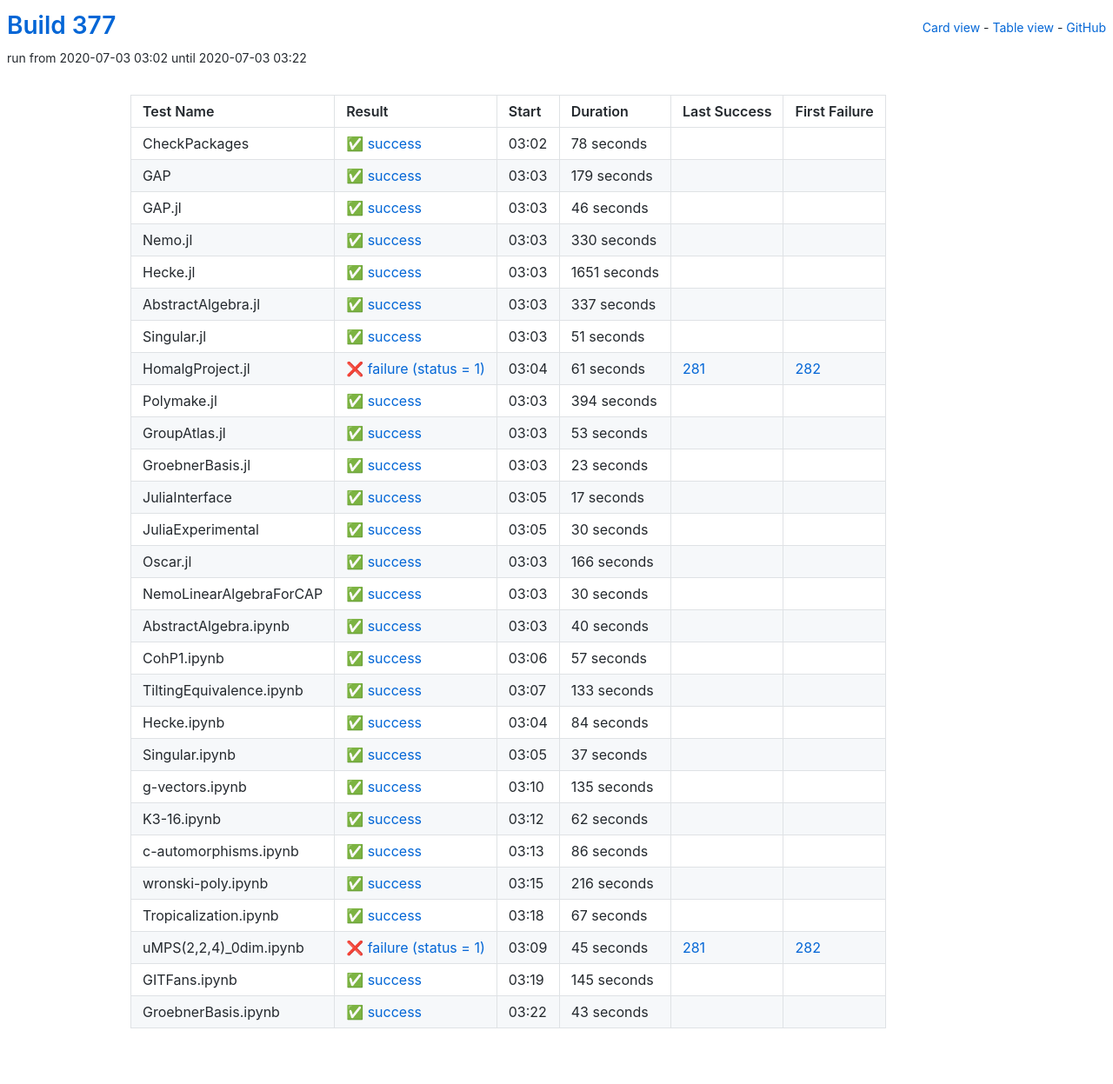
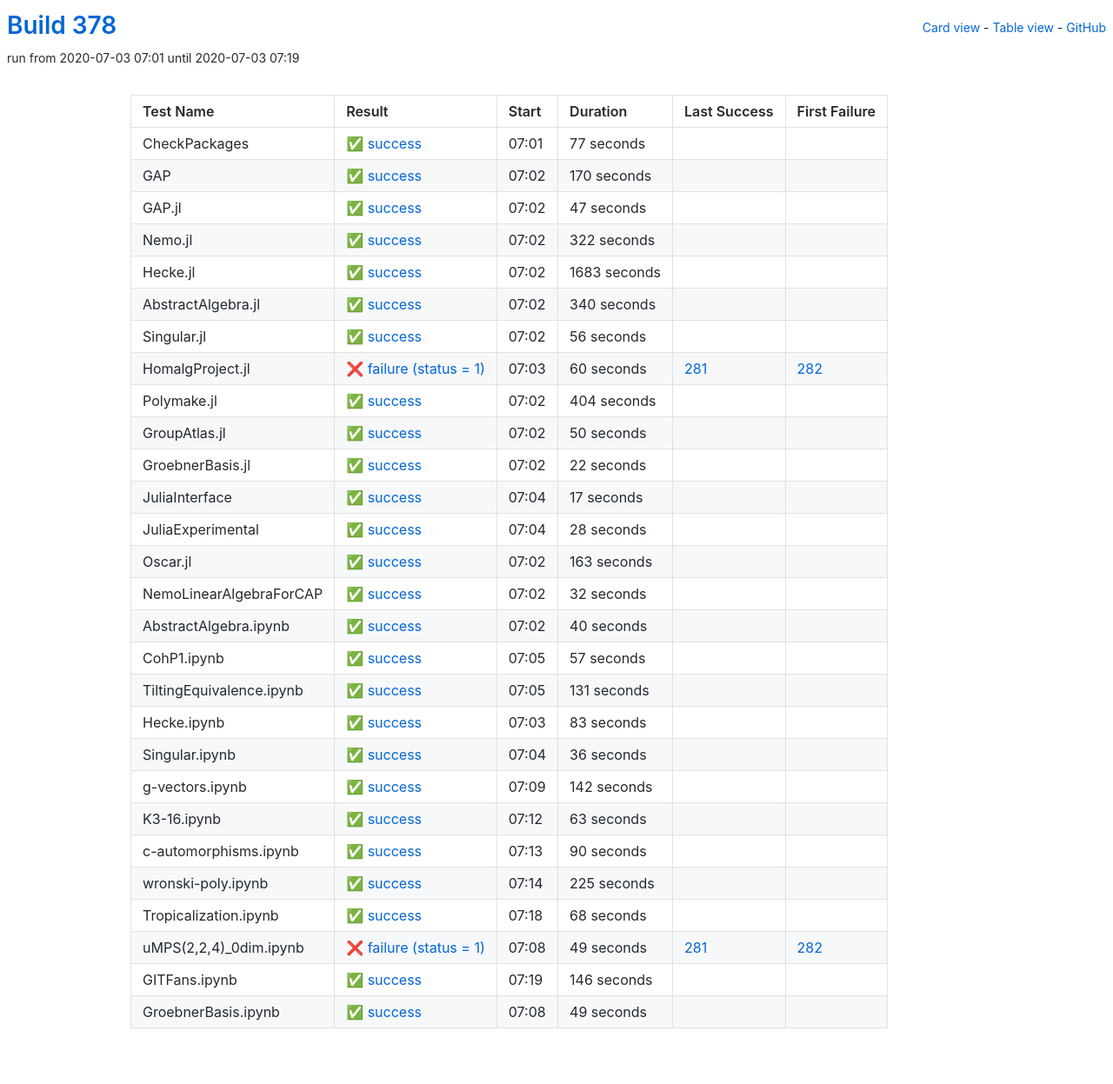
Before and after one commit to oscar-system/oscar-ci-status-stable, a Jekyll site: the page built from table.html, in a window 1280 px wide. Shown: the whole page at 87% size. Built offline with Jekyll 4.4.1, drawn with Linux system fonts in a browser that asks for light colours.

Commit message:
Build #378

```diff
--- a/_data/ci.yml
+++ b/_data/ci.yml
@@ -1,6 +1,6 @@
 ---
-build: 377
-build_url: https://oscarci.mathematik.uni-kl.de/job/oscar-stable/377/
+build: 378
+build_url: https://oscarci.mathematik.uni-kl.de/job/oscar-stable/378/
 job: oscar-stable
 organization: oscar-system
 repo: oscar-ci-status-stable
@@ -8,140 +8,140 @@ repourl: https://github.com/oscar-system/oscar-ci-status-stable
 tests:
 - name: CheckPackages
   id: checkpackages
-  log: https://oscarci.mathematik.uni-kl.de/job/oscar-stable/377/artifact/logs/build-377/CheckPackages.log
-  start: 2020-07-03 03:02
+  log: https://oscarci.mathematik.uni-kl.de/job/oscar-stable/378/artifact/logs/build-378/CheckPackages.log
+  start: 2020-07-03 07:01
   success: true
   exitcode: 0
   status: success
-  duration: 78
+  duration: 77
   last_success: false
   last_success_url:
   first_failure: false
   first_failure_url:
 - name: GAP
   id: gap
-  log: https://oscarci.mathematik.uni-kl.de/job/oscar-stable/377/artifact/logs/build-377/GAP.log
-  start: 2020-07-03 03:03
+  log: https://oscarci.mathematik.uni-kl.de/job/oscar-stable/378/artifact/logs/build-378/GAP.log
+  start: 2020-07-03 07:02
   success: true
   exitcode: 0
   status: success
-  duration: 179
+  duration: 170
   last_success: false
   last_success_url:
   first_failure: false
   first_failure_url:
 - name: GAP.jl
   id: gap-jl
-  log: https://oscarci.mathematik.uni-kl.de/job/oscar-stable/377/artifact/logs/build-377/GAP.jl.log
-  start: 2020-07-03 03:03
+  log: https://oscarci.mathematik.uni-kl.de/job/oscar-stable/378/artifact/logs/build-378/GAP.jl.log
+  start: 2020-07-03 07:02
   success: true
   exitcode: 0
   status: success
-  duration: 46
+  duration: 47
   last_success: false
   last_success_url:
   first_failure: false
   first_failure_url:
 - name: Nemo.jl
   id: nemo-jl
-  log: https://oscarci.mathematik.uni-kl.de/job/oscar-stable/377/artifact/logs/build-377/Nemo.jl.log
-  start: 2020-07-03 03:03
+  log: https://oscarci.mathematik.uni-kl.de/job/oscar-stable/378/artifact/logs/build-378/Nemo.jl.log
+  start: 2020-07-03 07:02
   success: true
   exitcode: 0
   status: success
-  duration: 330
+  duration: 322
   last_success: false
   last_success_url:
   first_failure: false
   first_failure_url:
 - name: Hecke.jl
   id: hecke-jl
-  log: https://oscarci.mathematik.uni-kl.de/job/oscar-stable/377/artifact/logs/build-377/Hecke.jl.log
-  start: 2020-07-03 03:03
+  log: https://oscarci.mathematik.uni-kl.de/job/oscar-stable/378/artifact/logs/build-378/Hecke.jl.log
+  start: 2020-07-03 07:02
   success: true
   exitcode: 0
   status: success
-  duration: 1651
+  duration: 1683
   last_success: false
   last_success_url:
   first_failure: false
   first_failure_url:
 - name: AbstractAlgebra.jl
   id: abstractalgebra-jl
-  log: https://oscarci.mathematik.uni-kl.de/job/oscar-stable/377/artifact/logs/build-377/AbstractAlgebra.jl.log
-  start: 2020-07-03 03:03
+  log: https://oscarci.mathematik.uni-kl.de/job/oscar-stable/378/artifact/logs/build-378/AbstractAlgebra.jl.log
+  start: 2020-07-03 07:02
   success: true
   exitcode: 0
   status: success
-  duration: 337
+  duration: 340
   last_success: false
   last_success_url:
   first_failure: false
   first_failure_url:
 - name: Singular.jl
   id: singular-jl
-  log: https://oscarci.mathematik.uni-kl.de/job/oscar-stable/377/artifact/logs/build-377/Singular.jl.log
-  start: 2020-07-03 03:03
+  log: https://oscarci.mathematik.uni-kl.de/job/oscar-stable/378/artifact/logs/build-378/Singular.jl.log
+  start: 2020-07-03 07:02
   success: true
   exitcode: 0
   status: success
-  duration: 51
+  duration: 56
   last_success: false
   last_success_url:
   first_failure: false
   first_failure_url:
 - name: HomalgProject.jl
   id: homalgproject-jl
-  log: https://oscarci.mathematik.uni-kl.de/job/oscar-stable/377/artifact/logs/build-377/HomalgProject.jl.log
-  start: 2020-07-03 03:04
+  log: https://oscarci.mathematik.uni-kl.de/job/oscar-stable/378/artifact/logs/build-378/HomalgProject.jl.log
+  start: 2020-07-03 07:03
   success: false
   exitcode: 1
   status: failure
-  duration: 61
+  duration: 60
   last_success: 281
   last_success_url: https://oscarci.mathematik.uni-kl.de/job/oscar-stable/281/
   first_failure: 282
   first_failure_url: https://oscarci.mathematik.uni-kl.de/job/oscar-stable/282/
 - name: Polymake.jl
   id: polymake-jl
-  log: https://oscarci.mathematik.uni-kl.de/job/oscar-stable/377/artifact/logs/build-377/Polymake.jl.log
-  start: 2020-07-03 03:03
+  log: https://oscarci.mathematik.uni-kl.de/job/oscar-stable/378/artifact/logs/build-378/Polymake.jl.log
+  start: 2020-07-03 07:02
   success: true
   exitcode: 0
   status: success
-  duration: 394
+  duration: 404
   last_success: false
   last_success_url:
   first_failure: false
   first_failure_url:
 - name: GroupAtlas.jl
   id: groupatlas-jl
-  log: https://oscarci.mathematik.uni-kl.de/job/oscar-stable/377/artifact/logs/build-377/GroupAtlas.jl.log
-  start: 2020-07-03 03:03
+  log: https://oscarci.mathematik.uni-kl.de/job/oscar-stable/378/artifact/logs/build-378/GroupAtlas.jl.log
+  start: 2020-07-03 07:02
   success: true
   exitcode: 0
   status: success
-  duration: 53
+  duration: 50
   last_success: false
   last_success_url:
   first_failure: false
   first_failure_url:
 - name: GroebnerBasis.jl
   id: groebnerbasis-jl
-  log: https://oscarci.mathematik.uni-kl.de/job/oscar-stable/377/artifact/logs/build-377/GroebnerBasis.jl.log
-  start: 2020-07-03 03:03
+  log: https://oscarci.mathematik.uni-kl.de/job/oscar-stable/378/artifact/logs/build-378/GroebnerBasis.jl.log
+  start: 2020-07-03 07:02
   success: true
   exitcode: 0
   status: success
-  duration: 23
+  duration: 22
   last_success: false
   last_success_url:
   first_failure: false
   first_failure_url:
 - name: JuliaInterface
   id: juliainterface
-  log: https://oscarci.mathematik.uni-kl.de/job/oscar-stable/377/artifact/logs/build-377/JuliaInterface.log
-  start: 2020-07-03 03:05
+  log: https://oscarci.mathematik.uni-kl.de/job/oscar-stable/378/artifact/logs/build-378/JuliaInterface.log
+  start: 2020-07-03 07:04
   success: true
   exitcode: 0
   status: success
@@ -152,44 +152,44 @@ tests:
   first_failure_url:
 - name: JuliaExperimental
   id: juliaexperimental
-  log: https://oscarci.mathematik.uni-kl.de/job/oscar-stable/377/artifact/logs/build-377/JuliaExperimental.log
-  start: 2020-07-03 03:05
+  log: https://oscarci.mathematik.uni-kl.de/job/oscar-stable/378/artifact/logs/build-378/JuliaExperimental.log
+  start: 2020-07-03 07:04
   success: true
   exitcode: 0
   status: success
-  duration: 30
+  duration: 28
   last_success: false
   last_success_url:
   first_failure: false
   first_failure_url:
 - name: Oscar.jl
   id: oscar-jl
-  log: https://oscarci.mathematik.uni-kl.de/job/oscar-stable/377/artifact/logs/build-377/Oscar.jl.log
-  start: 2020-07-03 03:03
+  log: https://oscarci.mathematik.uni-kl.de/job/oscar-stable/378/artifact/logs/build-378/Oscar.jl.log
+  start: 2020-07-03 07:02
   success: true
   exitcode: 0
   status: success
-  duration: 166
+  duration: 163
   last_success: false
   last_success_url:
   first_failure: false
   first_failure_url:
 - name: NemoLinearAlgebraForCAP
   id: nemolinearalgebraforcap
-  log: https://oscarci.mathematik.uni-kl.de/job/oscar-stable/377/artifact/logs/build-377/NemoLinearAlgebraForCAP.log
-  start: 2020-07-03 03:03
+  log: https://oscarci.mathematik.uni-kl.de/job/oscar-stable/378/artifact/logs/build-378/NemoLinearAlgebraForCAP.log
+  start: 2020-07-03 07:02
   success: true
   exitcode: 0
   status: success
-  duration: 30
+  duration: 32
   last_success: false
   last_success_url:
   first_failure: false
   first_failure_url:
 - name: AbstractAlgebra.ipynb
   id: abstractalgebra-ipynb
-  log: https://oscarci.mathematik.uni-kl.de/job/oscar-stable/377/artifact/logs/build-377/AbstractAlgebra.ipynb.log
-  start: 2020-07-03 03:03
+  log: https://oscarci.mathematik.uni-kl.de/job/oscar-stable/378/artifact/logs/build-378/AbstractAlgebra.ipynb.log
+  start: 2020-07-03 07:02
   success: true
   exitcode: 0
   status: success
@@ -200,8 +200,8 @@ tests:
   first_failure_url:
 - name: CohP1.ipynb
   id: cohp1-ipynb
-  log: https://oscarci.mathematik.uni-kl.de/job/oscar-stable/377/artifact/logs/build-377/CohP1.ipynb.log
-  start: 2020-07-03 03:06
+  log: https://oscarci.mathematik.uni-kl.de/job/oscar-stable/378/artifact/logs/build-378/CohP1.ipynb.log
+  start: 2020-07-03 07:05
   success: true
   exitcode: 0
   status: success
@@ -212,132 +212,132 @@ tests:
   first_failure_url:
 - name: TiltingEquivalence.ipynb
   id: tiltingequivalence-ipynb
-  log: https://oscarci.mathematik.uni-kl.de/job/oscar-stable/377/artifact/logs/build-377/TiltingEquivalence.ipynb.log
-  start: 2020-07-03 03:07
+  log: https://oscarci.mathematik.uni-kl.de/job/oscar-stable/378/artifact/logs/build-378/TiltingEquivalence.ipynb.log
+  start: 2020-07-03 07:05
   success: true
   exitcode: 0
   status: success
-  duration: 133
+  duration: 131
   last_success: false
   last_success_url:
   first_failure: false
   first_failure_url:
 - name: Hecke.ipynb
   id: hecke-ipynb
-  log: https://oscarci.mathematik.uni-kl.de/job/oscar-stable/377/artifact/logs/build-377/Hecke.ipynb.log
-  start: 2020-07-03 03:04
+  log: https://oscarci.mathematik.uni-kl.de/job/oscar-stable/378/artifact/logs/build-378/Hecke.ipynb.log
+  start: 2020-07-03 07:03
   success: true
   exitcode: 0
   status: success
-  duration: 84
+  duration: 83
   last_success: false
   last_success_url:
   first_failure: false
   first_failure_url:
 - name: Singular.ipynb
   id: singular-ipynb
-  log: https://oscarci.mathematik.uni-kl.de/job/oscar-stable/377/artifact/logs/build-377/Singular.ipynb.log
-  start: 2020-07-03 03:05
+  log: https://oscarci.mathematik.uni-kl.de/job/oscar-stable/378/artifact/logs/build-378/Singular.ipynb.log
+  start: 2020-07-03 07:04
   success: true
   exitcode: 0
   status: success
-  duration: 37
+  duration: 36
   last_success: false
   last_success_url:
   first_failure: false
   first_failure_url:
 - name: g-vectors.ipynb
   id: g-vectors-ipynb
-  log: https://oscarci.mathematik.uni-kl.de/job/oscar-stable/377/artifact/logs/build-377/g-vectors.ipynb.log
-  start: 2020-07-03 03:10
+  log: https://oscarci.mathematik.uni-kl.de/job/oscar-stable/378/artifact/logs/build-378/g-vectors.ipynb.log
+  start: 2020-07-03 07:09
   success: true
   exitcode: 0
   status: success
-  duration: 135
+  duration: 142
   last_success: false
   last_success_url:
   first_failure: false
   first_failure_url:
 - name: K3-16.ipynb
   id: k3-16-ipynb
-  log: https://oscarci.mathematik.uni-kl.de/job/oscar-stable/377/artifact/logs/build-377/K3-16.ipynb.log
-  start: 2020-07-03 03:12
+  log: https://oscarci.mathematik.uni-kl.de/job/oscar-stable/378/artifact/logs/build-378/K3-16.ipynb.log
+  start: 2020-07-03 07:12
   success: true
   exitcode: 0
   status: success
-  duration: 62
+  duration: 63
   last_success: false
   last_success_url:
   first_failure: false
   first_failure_url:
 - name: c-automorphisms.ipynb
   id: c-automorphisms-ipynb
-  log: https://oscarci.mathematik.uni-kl.de/job/oscar-stable/377/artifact/logs/build-377/c-automorphisms.ipynb.log
-  start: 2020-07-03 03:13
+  log: https://oscarci.mathematik.uni-kl.de/job/oscar-stable/378/artifact/logs/build-378/c-automorphisms.ipynb.log
+  start: 2020-07-03 07:13
   success: true
   exitcode: 0
   status: success
-  duration: 86
+  duration: 90
   last_success: false
   last_success_url:
   first_failure: false
   first_failure_url:
 - name: wronski-poly.ipynb
   id: wronski-poly-ipynb
-  log: https://oscarci.mathematik.uni-kl.de/job/oscar-stable/377/artifact/logs/build-377/wronski-poly.ipynb.log
-  start: 2020-07-03 03:15
+  log: https://oscarci.mathematik.uni-kl.de/job/oscar-stable/378/artifact/logs/build-378/wronski-poly.ipynb.log
+  start: 2020-07-03 07:14
   success: true
   exitcode: 0
   status: success
-  duration: 216
+  duration: 225
   last_success: false
   last_success_url:
   first_failure: false
   first_failure_url:
 - name: Tropicalization.ipynb
   id: tropicalization-ipynb
-  log: https://oscarci.mathematik.uni-kl.de/job/oscar-stable/377/artifact/logs/build-377/Tropicalization.ipynb.log
-  start: 2020-07-03 03:18
+  log: https://oscarci.mathematik.uni-kl.de/job/oscar-stable/378/artifact/logs/build-378/Tropicalization.ipynb.log
+  start: 2020-07-03 07:18
   success: true
   exitcode: 0
   status: success
-  duration: 67
+  duration: 68
   last_success: false
   last_success_url:
   first_failure: false
   first_failure_url:
 - name: uMPS(2,2,4)_0dim.ipynb
   id: umps-2-2-4-0dim-ipynb
-  log: https://oscarci.mathematik.uni-kl.de/job/oscar-stable/377/artifact/logs/build-377/uMPS-2-2-4-_0dim.ipynb.log
-  start: 2020-07-03 03:09
+  log: https://oscarci.mathematik.uni-kl.de/job/oscar-stable/378/artifact/logs/build-378/uMPS-2-2-4-_0dim.ipynb.log
+  start: 2020-07-03 07:08
   success: false
   exitcode: 1
   status: failure
-  duration: 45
+  duration: 49
   last_success: 281
   last_success_url: https://oscarci.mathematik.uni-kl.de/job/oscar-stable/281/
   first_failure: 282
   first_failure_url: https://oscarci.mathematik.uni-kl.de/job/oscar-stable/282/
 - name: GITFans.ipynb
   id: gitfans-ipynb
-  log: https://oscarci.mathematik.uni-kl.de/job/oscar-stable/377/artifact/logs/build-377/GITFans.ipynb.log
-  start: 2020-07-03 03:19
+  log: https://oscarci.mathematik.uni-kl.de/job/oscar-stable/378/artifact/logs/build-378/GITFans.ipynb.log
+  start: 2020-07-03 07:19
   success: true
   exitcode: 0
   status: success
-  duration: 145
+  duration: 146
   last_success: false
   last_success_url:
   first_failure: false
   first_failure_url:
 - name: GroebnerBasis.ipynb
   id: groebnerbasis-ipynb
-  log: https://oscarci.mathematik.uni-kl.de/job/oscar-stable/377/artifact/logs/build-377/GroebnerBasis.ipynb.log
-  start: 2020-07-03 03:22
+  log: https://oscarci.mathematik.uni-kl.de/job/oscar-stable/378/artifact/logs/build-378/GroebnerBasis.ipynb.log
+  start: 2020-07-03 07:08
   success: true
   exitcode: 0
   status: success
-  duration: 43
+  duration: 49
   last_success: false
   last_success_url:
   first_failure: false
```
Also changed, not shown: README.md.
